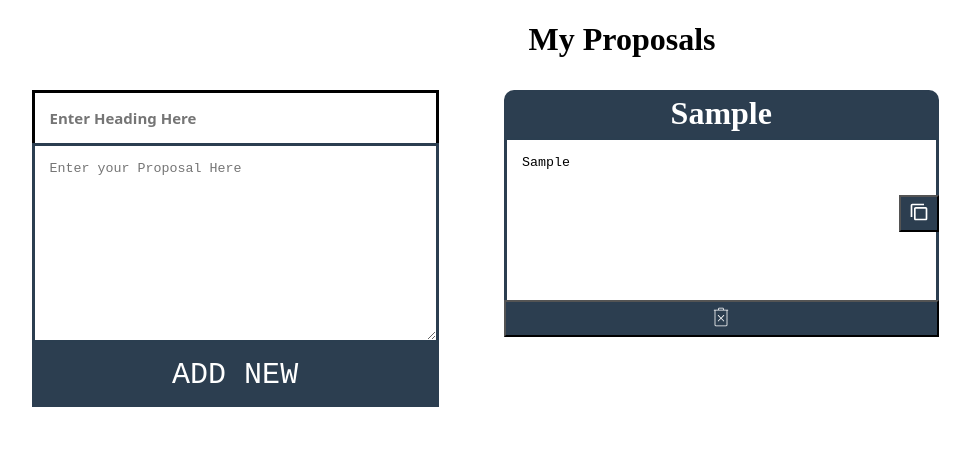
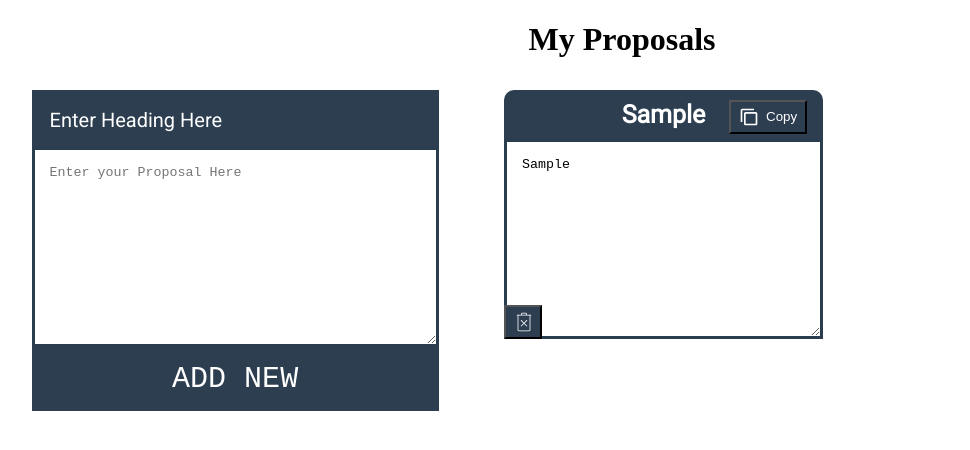
Before and after one commit to UsamaKhushnood/my-proposal, a Vue app: page / in a window 1280 px wide. Both pictures are taken after typing "Sample", "Sample" into the empty fields and a click on the button "ADD NEW". Shown: the top 450 px of the page, without its empty margins (18-988 px from the left). Built offline with nearby package versions, Linux system fonts and the light colour scheme.

Commit message:
minor fixes

```diff
--- a/src/components/HelloWorld.vue
+++ b/src/components/HelloWorld.vue
@@ -10,6 +10,7 @@
           <form>
             <input
               class="headingInput"
+              :class="{headingMissing: headingMissing}"
               :placeholder="headingPlaceHolder"
               type="text"
               v-model="newProposal.heading"
@@ -17,6 +18,7 @@
             />
             <textarea
               class="myTxt2"
+              :class="{inputMissing: inputMissing}"
               type="text"
               @keyup.ctrl.enter="AddNew"
               v-model="newProposal.myInput"
@@ -37,7 +39,7 @@
       <!-- Saved Proposals  -->
 
       <div class="section section2">
-        <draggable  class="main" v-model="proposalsList"  @start="dragging=true" @end="run">
+        <draggable  class="main" v-model="proposalsList"  @start="dragging=true" @end="updateAccordingToSorting">
           <!-- <div> -->
             <div id="proposal" v-for="(proposal, index) in proposalsList" :key="index">
               <h1 class="singleProposalHeading" title="Drag">
@@ -50,13 +52,13 @@
                 @keyup="proposal.showUpdateBtn = true "
               ></textarea>
               <button id="copyBtn" class="copyImg" title="Copy" @click="copyText(index)">
-                <img src="@/assets/icons/icons8-copy.svg" style="width: 20px;" />
+                <img src="@/assets/icons/icons8-copy.svg" style="width: 20px;" /> Copy
               </button>
               <button id="copyBtn" class="deleteImg" title="Delete" @click="deleteText(index)">
-                <img src="@/assets/icons/icons8-delete-bin.svg" style="width: 20px;" />
+                <img src="@/assets/icons/icons8-delete-bin.svg" style="width: 20px;" /> Delete
               </button>
               <button id="copyBtn" class="update" title="Update" v-show="proposal.showUpdateBtn" @click="updateProposal(index)">
-                <img src="@/assets/icons/icons8-save.svg" style="width: 20px;" />
+                <img src="@/assets/icons/icons8-save.svg" style="width: 20px;" /> Update
               </button>
             </div>
           <!-- </div>           -->
@@ -78,6 +80,8 @@ export default {
   data() {
     return {
       headingPlaceHolder: "Enter heading here",
+      headingMissing: false,
+      inputMissing: false,
       newProposal: {
         myInput: "",
         heading: "",
@@ -89,20 +93,28 @@ export default {
 
   methods: {
     AddNew() {
+      // Checking if the Input Fields are filled
       if (this.newProposal.heading.trim() == "") {
         this.headingPlaceHolder = "!Please Add heading first";
-      } else {
+        this.headingMissing = true;
+      }else if(this.newProposal.myInput.trim() == ""){
+        this.inputMissing = true;
+      }else {
         this.proposalsList.push({
           myInput: this.newProposal.myInput,
           heading: this.newProposal.heading,
           showUpdateBtn: this.newProposal.showUpdateBtn
         });
+
+        // Resetting All Values
         this.myProposal();
         this.newProposal.myInput = "";
         this.newProposal.heading = "";
+        this.inputMissing = false;
+        this.headingMissing = false;
       }
     },
-    run(){
+    updateAccordingToSorting(){
       localStorage.setItem("storedData", JSON.stringify(this.proposalsList));
     },
     copyText(index) {
@@ -138,137 +150,5 @@ export default {
 </script>
 
 <style scoped>
-/* width */
-::-webkit-scrollbar {
-  width: 5px;
-}
-
-/* Track */
-::-webkit-scrollbar-track {
-  background: #f1f1f1;
-}
-
-/* Handle */
-::-webkit-scrollbar-thumb {
-  background: #2c3e50;
-}
-
-/* Handle on hover */
-::-webkit-scrollbar-thumb:hover {
-  background: #555;
-}
-
-.appbody {
-  overflow: hidden;
-  width: 95%;
-  margin: 0 auto;
-}
-
-.section1 {
-  width: 40%;
-  overflow: hidden;
-  height: 450px;
-  display: flex;
-  /* justify-content: center; */
-  padding: 10px;
-}
-.sidebar {
-  width: 90%;
-}
-.section2 {
-  width: 60%;
-  overflow-y: scroll;
-  overflow-x: hidden;
-  z-index: 999;
-  height: 100%;
-  padding-right: 50px;
-}
-.main {
-  display: grid;
-  grid-template-columns: auto auto;
-}
-#proposal {
-  display: flex;
-  flex-direction: column;
-  justify-content: center;
-  padding: 10px;
-  position: relative;
-}
-
-.headingInput {
-  width: 100%;
-  box-sizing: border-box;
-  padding: 15px;
-  border-color: #2c3e50;
-  border: 3px solid;
-  border-bottom: 0;
-  font-size: 15px;
-  font-weight: 900;
-  font-family: system-ui;
-  text-transform: capitalize;
-}
-
-.singleProposalHeading{
-  text-transform: capitalize;
-  border-radius: 10px 10px 0 0;
-  cursor: grab;
-  margin: 0;
-  background: #2c3e50;
-  color: #fff;
-  text-align: center;
-  padding: 5px;
-}
-
-.myTxt {
-  font-family: monospace;
-  border: 3px solid rgb(43, 62, 80);
-  padding: 15px;
-  width: 100%;
-  height: 200px;
-  box-sizing: border-box;
-}
-.myTxt2 {
-  font-family: monospace;
-  border: 3px solid rgb(43, 62, 80);
-  padding: 15px;
-  width: 100%;
-  height: 200px;
-  box-sizing: border-box;
-}
-
-#addNewBtn {
-  width: 100%;
-  border: 0;
-  background: #2c3e50;
-  color: #fff;
-  font-size: 30px;
-  font-family: monospace;
-  text-transform: uppercase;
-  cursor: pointer;
-  padding: 15px;
-  margin-top: -4px;
-}
-button#copyBtn {
-  position: absolute;
-  right: 10px;
-  background: #2c3e50;
-  color: #fff;
-  padding: 5px 8px;
-  border-color: black;
-  cursor: pointer;
-}
-button.deleteImg {
-  position: absolute;
-  left: 10px;
-  bottom: 10px;
-  background: #2c3e50;
-  color: #fff;
-  padding: 5px 8px;
-  border-color: black;
-}
-
-button.update {
-  left: 51px;
-  bottom: 10px;
-}
+  @import '../css/style.css';
 </style>
--- /dev/null
+++ b/src/css/style.css
@@ -0,0 +1,204 @@
+@import url('https://fonts.googleapis.com/css2?family=Roboto&display=swap');
+
+/* width */
+::-webkit-scrollbar {
+    width: 5px;
+  }
+
+  /* Track */
+  ::-webkit-scrollbar-track {
+    background: #f1f1f1;
+  }
+
+  /* Handle */
+  ::-webkit-scrollbar-thumb {
+    background: #2c3e50;
+  }
+
+  /* Handle on hover */
+  ::-webkit-scrollbar-thumb:hover {
+    background: #555;
+  }
+
+  .appbody {
+    overflow: hidden;
+    width: 95%;
+    margin: 0 auto;
+  }
+
+  .section1 {
+    width: 40%;
+    overflow: hidden;
+    height: 450px;
+    display: flex;
+    /* justify-content: center; */
+    padding: 10px;
+  }
+  .sidebar {
+    width: 90%;
+  }
+  .section2 {
+    width: 60%;
+    overflow-y: scroll;
+    overflow-x: hidden;
+    z-index: 999;
+    height: 100%;
+    padding-right: 50px;
+  }
+  .main {
+    display: grid;
+    grid-template-columns: 50% 50%;
+  }
+  #proposal {
+    display: flex;
+    flex-direction: column;
+    justify-content: center;
+    padding: 10px;
+    position: relative;
+  }
+
+  .headingInput::-webkit-input-placeholder {
+    color: #fff;
+  }
+
+  .headingInput:-ms-input-placeholder {
+    color: #fff;
+  }
+
+  .headingInput::placeholder {
+    color: #fff;
+  }
+
+  .headingMissing::placeholder {
+    color: red;
+  }
+  .headingMissing::-webkit-input-placeholder {
+    color: red;
+  }
+  .headingMissing:-ms-input-placeholder {
+    color: red;
+  }
+
+  .inputMissing::placeholder {
+      color: red;
+      font-size: 20px;
+  }
+  .inputMissing::-webkit-input-placeholder {
+      color: red;
+      font-size: 20px;
+  }
+  .inputMissing:-ms-input-placeholder {
+      color: red;
+      font-size: 20px;
+  }
+
+  .headingInput {
+    width: 100%;
+    box-sizing: border-box;
+    padding: 15px;
+    border: 3px solid;
+    border-bottom: 0;
+    font-size: 20px;
+    font-family: 'Roboto', sans-serif;
+    text-transform: capitalize;
+    background-color: #2c3e50;
+    color: #fff;
+    border-color: #2c3e50;
+  }
+
+  .singleProposalHeading{
+    text-transform: capitalize;
+    font-family: 'Roboto', sans-serif;
+    font-size: 25px;
+    padding: 10px;
+    border-radius: 10px 10px 0 0;
+    cursor: grab;
+    margin: 0;
+    background: #2c3e50;
+    color: #fff;
+    text-align: center;
+  }
+
+  .myTxt {
+    font-family: monospace;
+    border: 3px solid rgb(43, 62, 80);
+    padding: 15px;
+    width: 100%;
+    height: 200px;
+    box-sizing: border-box;
+  }
+  .myTxt2 {
+    font-family: monospace;
+    border: 3px solid rgb(43, 62, 80);
+    padding: 15px;
+    width: 100%;
+    height: 200px;
+    box-sizing: border-box;
+  }
+
+  #addNewBtn {
+    width: 100%;
+    border: 0;
+    background: #2c3e50;
+    color: #fff;
+    font-size: 30px;
+    font-family: monospace;
+    text-transform: uppercase;
+    cursor: pointer;
+    padding: 15px;
+    margin-top: -4px;
+  }
+  button#copyBtn {
+    position: absolute;
+    background: #2c3e50;
+    color: #fff;
+    padding: 5px 8px;
+    cursor: pointer;
+    display: flex;
+    align-items: center;
+    transition: all .3s ease-in
+  }
+
+  button#copyBtn img {
+    margin-right: 7px;
+  }
+
+  button.copyImg {
+    right: 26px;
+    top: 20px;
+    border-color: none;
+  }
+
+  button.copyImg:hover {
+    background: #0a3d62 !important;
+    border-color: #0a3d62;
+  }
+
+  button.deleteImg {
+    position: absolute;
+    left: 10px;
+    bottom: 10px;
+    background: #2c3e50;
+    color: #fff;
+    padding: 5px 8px;
+    border-color: black;
+    width: 38px;
+    transition: all .3s ease-in
+  }
+
+  button.deleteImg:hover {
+    background: #c0392b !important;
+    width: 88px !important
+  }
+
+  button.update {
+    left: 10px;
+    bottom: 45px;
+    width: 38px;
+    border-color: black;
+  }
+
+  button.update:hover {
+    background: green !important;
+    width: 88px !important
+  }
```
